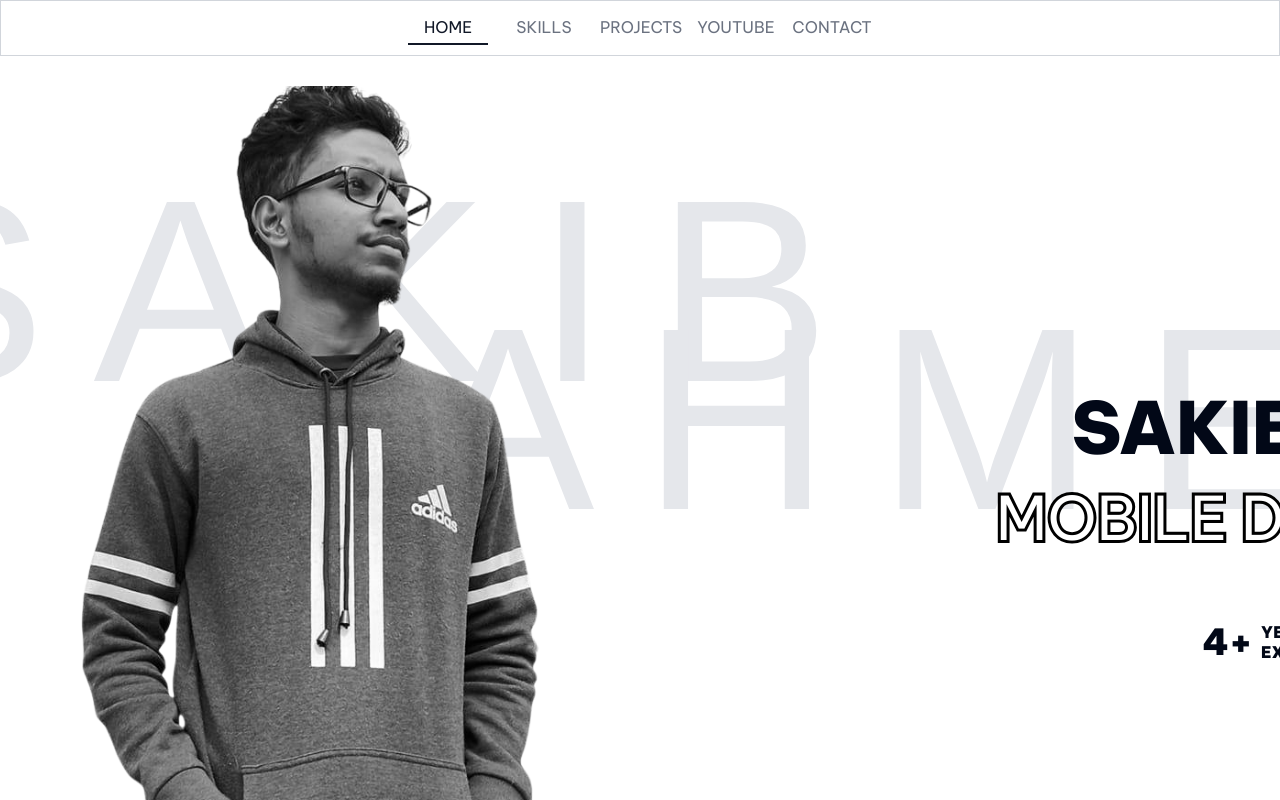
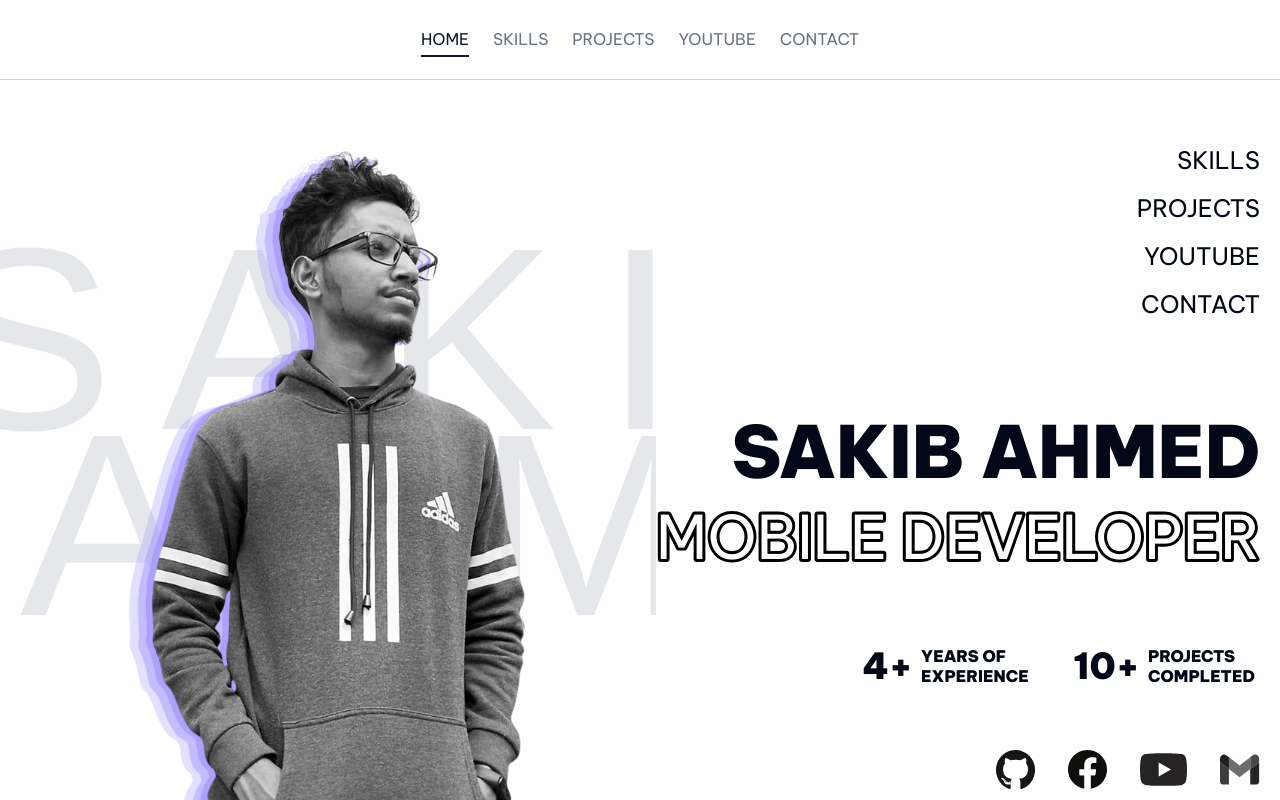
Before and after one commit to sakiatu/sakiatu, a Next.js app: page / in a window 1280 px wide. Built offline with nearby package versions, Linux system fonts and the light colour scheme; a web font is replaced by a local one.

Commit message:
make homepage responsive, skill page and contact page

```diff
--- a/src/app/_comps/Navbar.tsx
+++ /dev/null
@@ -1,30 +0,0 @@
-import { cn } from '@/lib/utils';
-
-export default function Navbar() {
-  return (
-    <div className="w-full h-14 flex justify-center items-center border border-b border-gray-300">
-      <nav className="flex gap-4">
-        <NavLink active>Home</NavLink>
-        <NavLink>Skills</NavLink>
-        <NavLink>Projects</NavLink>
-        <NavLink>Youtube</NavLink>
-        <NavLink>Contact</NavLink>
-      </nav>
-    </div>
-  );
-}
-
-function NavLink(props: { href?: string; active?: boolean; children: React.ReactNode }) {
-  const { href, active, children } = props;
-
-  return (
-    <div
-      className={cn(
-        'cursor-pointer py-1 w-20 text-center uppercase',
-        active ? 'text-gray-900 border-b-2 border-gray-900' : 'text-gray-500'
-      )}
-    >
-      {children}
-    </div>
-  );
-}
--- /dev/null
+++ b/src/app/contact/page.tsx
@@ -0,0 +1,68 @@
+import BgText from '@/components/BgText';
+import Navbar from '@/components/Navbar';
+import Image from 'next/image';
+import githubIcon from '@/assets/github.svg';
+import facebookIcon from '@/assets/facebook.svg';
+import youtubeIcon from '@/assets/youtube.svg';
+import mailIcon from '@/assets/mail.svg';
+import { FACEBOOK_LINK, GITHUB_LINK, GMAIL, YOUTUBE_LINK } from '@/lib/consts';
+import Link from 'next/link';
+import { ExternalLink } from 'lucide-react';
+
+type Contact = {
+  icon: any;
+  name: string;
+  link: string;
+};
+
+const contacts: Contact[] = [
+  { icon: githubIcon, name: 'Github', link: GITHUB_LINK },
+  { icon: facebookIcon, name: 'Facebook', link: FACEBOOK_LINK },
+  { icon: youtubeIcon, name: 'Youtube', link: YOUTUBE_LINK },
+  { icon: mailIcon, name: 'Mail', link: GMAIL },
+];
+
+export default function ContactPage() {
+  return (
+    <main className="grid grid-rows-[auto_1fr] min-h-screen flex-col">
+      <Navbar activePage="contact" />
+
+      <PageContent />
+    </main>
+  );
+}
+
+function PageContent() {
+  return (
+    <div className="relative overflow-hidden pt-10">
+      <div className="w-[540px] mx-auto space-y-4">
+        {contacts.map((skill, i) => (
+          <ContactItem key={i} {...skill} />
+        ))}
+      </div>
+    </div>
+  );
+}
+
+function ContactItem({ icon, name, link }: Contact) {
+  return (
+    <Link
+      href={link}
+      target="_blank"
+      className="flex gap-12 items-center px-8 py-10 bg-white/50 hover:bg-gray-100/50 backdrop-blur border drop-shadow-md rounded-xl"
+    >
+      <Image src={icon} width={40} height={40} alt="list-item" />
+
+      <div className="space-y-1">
+        <div className="text-lg font-medium">{name}</div>
+        <div className="flex gap-1 items-center">
+          <div className="text-sm text-gray-500">{link}</div>
+        </div>
+      </div>
+
+      <div className="grow">
+        <ExternalLink size={20} className="ml-auto" />
+      </div>
+    </Link>
+  );
+}
--- a/src/app/layout.tsx
+++ b/src/app/layout.tsx
@@ -27,7 +27,11 @@ export default function RootLayout({
 }>) {
   return (
     <html lang="en">
-      <body className={cn('font-sans', fontSans.variable, fontBG.variable)}>{children}</body>
+      <body
+        className={cn('font-sans relative overflow-x-hidden', fontSans.variable, fontBG.variable)}
+      >
+        {children}
+      </body>
     </html>
   );
 }
--- a/src/app/page.tsx
+++ b/src/app/page.tsx
@@ -1,17 +1,19 @@
-import { cn } from '@/lib/utils';
-import Navbar from './_comps/Navbar';
-import { PropsWithChildren } from 'react';
+import Navbar from '@/components/Navbar';
 import githubIcon from '@/assets/github.svg';
 import facebookIcon from '@/assets/facebook.svg';
 import youtubeIcon from '@/assets/youtube.svg';
 import mailIcon from '@/assets/mail.svg';
 import sakibTransparent from '@/assets/sakib.png';
 import Image from 'next/image';
+import Link from 'next/link';
+import { FACEBOOK_LINK, GITHUB_LINK, GMAIL, YOUTUBE_LINK } from '@/lib/consts';
+import BgText from '@/components/BgText';
+import { cn } from '@/lib/utils';
 
 export default function Home() {
   return (
-    <main className="flex min-h-screen flex-col">
-      <Navbar />
+    <main className="grid grid-rows-[auto_1fr] min-h-screen flex-col">
+      <Navbar activePage="home" />
 
       <HomeContent />
     </main>
@@ -20,22 +22,29 @@ export default function Home() {
 
 function HomeContent() {
   return (
-    <div className="relative overflow-hidden h-[calc(100vh-56px)] uppercase pt-16">
-      <BgText className="top-10 -left-32">Sakib</BgText>
-      <BgText className="bottom-1/4 -right-80">Ahmed</BgText>
-
-      <div className="grid grid-cols-2 w-[1600px] mx-auto h-full">
-        <div className="w-full h-full relative">
+    <div className="uppercase lg:pt-16">
+      <div
+        className={cn(
+          'grid grid-rows-[calc(100vh-80px)_auto] mx-auto h-full',
+          'lg:grid-rows-1 lg:grid-cols-[1fr_auto]',
+          'lg:w-[1000px]',
+          'xl:w-[1240px]'
+        )}
+      >
+        <div className="relative">
+          {/* <div className="size-40 bg-white absolute -top-3 right-0"></div> */}
+          <BgText className="top-30 -left-20">Sakib</BgText>
+          <BgText className="bottom-20 left-30">Ahmed</BgText>
           <Image
             priority
             src={sakibTransparent}
             alt="sakib"
             fill
-            className="w-full h-full object-cover grayscale scale-110"
+            className="object-contain object-bottom xl:object-contain"
           />
         </div>
-        <div className="col-start-2 flex flex-col items-end gap-16">
-          <NavLinks2 />
+        <div className="flex flex-col bg-violet-200 items-center py-32 lg:bg-white lg:py-0 lg:items-end lg:justify-end lg:pb-40 xl:justify-normal xl:pb-0 gap-16">
+          <NavLinks />
 
           <Intro />
 
@@ -48,20 +57,9 @@ function HomeContent() {
   );
 }
 
-function BgText({ className, children }: PropsWithChildren<{ className?: string }>) {
+function NavLinks() {
   return (
-    <div
-      className={cn('absolute font-bg tracking-[3rem] text-gray-200 select-none -z-10', className)}
-      style={{ fontSize: '260px' }}
-    >
-      {children}
-    </div>
-  );
-}
-
-function NavLinks2() {
-  return (
-    <div className="flex flex-col gap-4 text-2xl text-right mb-8">
+    <div className="hidden xl:flex flex-col gap-4 text-2xl text-right mb-8">
       <div>Skills</div>
       <div>Projects</div>
       <div>Youtube</div>
@@ -72,11 +70,23 @@ function NavLinks2() {
 
 function Intro() {
   return (
-    <div className="space-y-4 text-right">
-      <div className="text-7xl font-black">Sakib Ahmed</div>
+    <div className="space-y-4 lg:text-right">
+      <div className="text-5xl xl:text-7xl font-black">Sakib Ahmed</div>
       <div style={{ paintOrder: 'stroke' }}>
-        <svg height="78" width="604" xmlns="http://www.w3.org/2000/svg">
-          <text x={0} y={60} stroke="black" fill="white" strokeWidth={6} fontSize="60">
+        <svg
+          className="h-[46px] w-[365px] xl:h-[78px] xl:w-[604px]"
+          xmlns="http://www.w3.org/2000/svg"
+        >
+          <text
+            x={0}
+            y="70%"
+            stroke="black"
+            fill="white"
+            strokeWidth={6}
+            strokeLinecap="round"
+            strokeLinejoin="round"
+            className="text-4xl xl:text-6xl"
+          >
             Mobile Developer
           </text>
         </svg>
@@ -102,11 +112,19 @@ function Stats() {
 
 function ContactButtons() {
   return (
-    <div className="flex gap-4">
-      <Image priority src={githubIcon} alt="github icon" width={40} height={40} />
-      <Image priority src={facebookIcon} alt="github icon" width={40} height={40} />
-      <Image priority src={youtubeIcon} alt="github icon" width={48} height={33} />
-      <Image priority src={mailIcon} alt="github icon" width={40} height={30} />
+    <div className="flex gap-8 items-center">
+      <Link href={GITHUB_LINK} target="_blank">
+        <Image src={githubIcon} alt="github icon" width={40} height={40} />
+      </Link>
+      <Link href={FACEBOOK_LINK} target="_blank">
+        <Image src={facebookIcon} alt="github icon" width={40} height={40} />
+      </Link>
+      <Link href={YOUTUBE_LINK} target="_blank">
+        <Image src={youtubeIcon} alt="github icon" width={48} height={33} />
+      </Link>
+      <Link href={'mail://' + GMAIL} target="_blank">
+        <Image src={mailIcon} alt="github icon" width={40} height={30} />
+      </Link>
     </div>
   );
 }
--- /dev/null
+++ b/src/app/skills/page.tsx
@@ -0,0 +1,66 @@
+import BgText from '@/components/BgText';
+import Navbar from '@/components/Navbar';
+import Image from 'next/image';
+import githubIcon from '@/assets/github.svg';
+
+type Skill = {
+  name: string;
+  expertise: 'Expert' | 'Intermediate';
+};
+
+const skills: Skill[] = [
+  { name: 'Flutter', expertise: 'Expert' },
+  { name: 'OOP', expertise: 'Expert' },
+  { name: 'Clean Architecture', expertise: 'Expert' },
+];
+
+export default function SkillsPage() {
+  return (
+    <main className="grid grid-rows-[auto_1fr] min-h-screen flex-col">
+      <Navbar activePage="skills" />
+
+      <SkillsContent />
+    </main>
+  );
+}
+
+function SkillsContent() {
+  return (
+    <div className="relative overflow-hidden pt-10">
+      <div className="w-[540px] mx-auto space-y-4">
+        {skills.map((skill, i) => (
+          <SkillItem key={i} {...skill} />
+        ))}
+      </div>
+    </div>
+  );
+}
+
+function SkillItem({ name, expertise }: Skill) {
+  return (
+    <div className="flex gap-8 items-center px-8 py-10 bg-white/50 backdrop-blur border drop-shadow-md rounded-lg">
+      <Image src={githubIcon} width={40} height={40} alt="list-item" />
+
+      <div className="space-y-1">
+        <div className="text-lg font-medium">{name}</div>
+        <div className="flex gap-1 items-center -ml-1">
+          <ExpertiseIcon />
+          <div style={{ color: '#DD8500' }}>{expertise}</div>
+        </div>
+      </div>
+    </div>
+  );
+}
+
+function ExpertiseIcon() {
+  return (
+    <svg width="24" height="20" viewBox="0 0 24 24" fill="none" xmlns="http://www.w3.org/2000/svg">
+      <g>
+        <path
+          d="M9.675 13.7L10.55 10.85L8.25 9H11.1L12 6.2L12.9 9H15.75L13.425 10.85L14.3 13.7L12 11.925L9.675 13.7ZM6 23V15.275C5.36667 14.575 4.875 13.775 4.525 12.875C4.175 11.975 4 11.0167 4 10C4 7.76667 4.775 5.875 6.325 4.325C7.875 2.775 9.76667 2 12 2C14.2333 2 16.125 2.775 17.675 4.325C19.225 5.875 20 7.76667 20 10C20 11.0167 19.825 11.975 19.475 12.875C19.125 13.775 18.6333 14.575 18 15.275V23L12 21L6 23ZM12 16C13.6667 16 15.0833 15.4167 16.25 14.25C17.4167 13.0833 18 11.6667 18 10C18 8.33333 17.4167 6.91667 16.25 5.75C15.0833 4.58333 13.6667 4 12 4C10.3333 4 8.91667 4.58333 7.75 5.75C6.58333 6.91667 6 8.33333 6 10C6 11.6667 6.58333 13.0833 7.75 14.25C8.91667 15.4167 10.3333 16 12 16ZM8 20.025L12 19L16 20.025V16.925C15.4167 17.2583 14.7875 17.5208 14.1125 17.7125C13.4375 17.9042 12.7333 18 12 18C11.2667 18 10.5625 17.9042 9.8875 17.7125C9.2125 17.5208 8.58333 17.2583 8 16.925V20.025Z"
+          fill="#DD8500"
+        />
+      </g>
+    </svg>
+  );
+}
--- /dev/null
+++ b/src/components/BgText.tsx
@@ -0,0 +1,13 @@
+import { cn } from '@/lib/utils';
+import { PropsWithChildren } from 'react';
+
+export default function BgText({ className, children }: PropsWithChildren<{ className?: string }>) {
+  return (
+    <div
+      className={cn('absolute font-bg tracking-[3rem] text-gray-200 select-none -z-10', className)}
+      style={{ fontSize: '260px' }}
+    >
+      {children}
+    </div>
+  );
+}
--- /dev/null
+++ b/src/components/Navbar.tsx
@@ -0,0 +1,43 @@
+import { cn } from '@/lib/utils';
+import Link from 'next/link';
+
+type NavbarProps = {
+  activePage: 'home' | 'skills' | 'projects' | 'youtube' | 'contact';
+};
+
+export default function Navbar({ activePage }: NavbarProps) {
+  return (
+    <div className="w-full h-20 sticky top-0 z-50 bg-white/60 backdrop-blur flex justify-center items-center border-b border-gray-300">
+      <nav className="flex gap-6">
+        <NavLink href="/" active={activePage === 'home'}>
+          Home
+        </NavLink>
+        <NavLink href="/skills" active={activePage === 'skills'}>
+          Skills
+        </NavLink>
+        <NavLink active={activePage === 'projects'}>Projects</NavLink>
+        <NavLink active={activePage === 'youtube'}>Youtube</NavLink>
+        <NavLink href="/contact" active={activePage === 'contact'}>
+          Contact
+        </NavLink>
+      </nav>
+    </div>
+  );
+}
+
+function NavLink(props: { href?: string; active?: boolean; children: React.ReactNode }) {
+  const { href, active, children } = props;
+
+  return (
+    <Link
+      href={href || ''}
+      prefetch
+      className={cn(
+        'cursor-pointer py-1 text-center uppercase text-sm sm:text-base',
+        active ? 'text-gray-900 border-b-2 border-gray-900' : 'text-gray-500'
+      )}
+    >
+      {children}
+    </Link>
+  );
+}
--- /dev/null
+++ b/src/lib/consts.ts
@@ -0,0 +1,4 @@
+export const GITHUB_LINK = 'https://github.com/sakiatu';
+export const FACEBOOK_LINK = 'https://facebook.com/sakib-iut';
+export const YOUTUBE_LINK = 'https://youtube.com/u/beecoder';
+export const GMAIL = 'sakib.active@gmail.com';
```
Also changed, not shown: src/assets/sakib.png.
